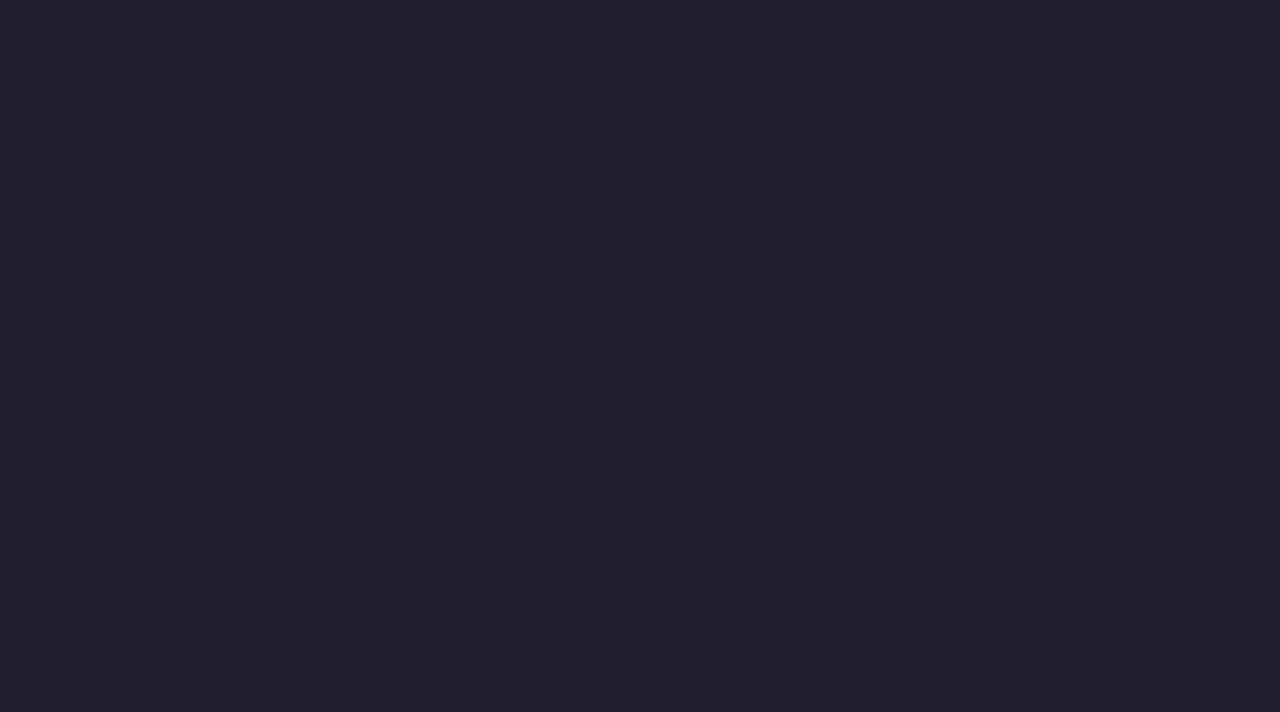
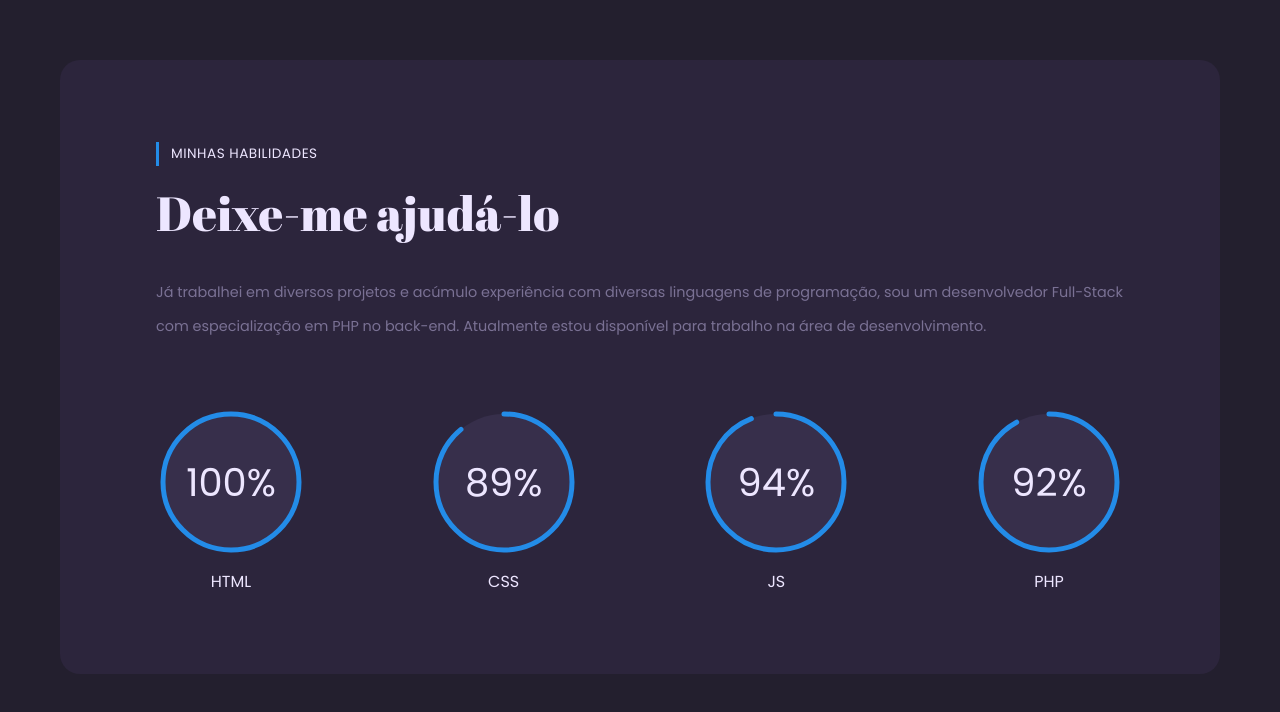
Before and after one commit to ViniciusCavalcanteSantos/portfolio, a Next.js app: page / in a window 1280 px wide. Shown: the part 828-1540 px from the top of the page. Before the commit the page ends 800 px from the top, so only its background shows below. Built offline with nearby package versions, Linux system fonts and the light colour scheme.

Commit message:
Feat: adds the skills section

```diff
--- a/src/app/layout.tsx
+++ b/src/app/layout.tsx
@@ -2,6 +2,7 @@ import type { Metadata } from 'next'
 import { Poppins } from 'next/font/google'
 import './globals.css'
 import Header from '@/components/Header'
+import Providers from './providers'
 
 const poppins = Poppins({ weight: ["400", "500", "600"], subsets: ['latin'] })
 
@@ -24,9 +25,11 @@ export default function RootLayout({
   return (
     <html lang="pt-BR">
       <body className={poppins.className + " dark"}>
-        <Header />
+        <Providers>
+          <Header />
 
-        {children}
+          {children}
+        </Providers>
       </body>
     </html>
   )
--- a/src/app/page.tsx
+++ b/src/app/page.tsx
@@ -1,6 +1,7 @@
 "use client"
 
-import Introduction from "@/components/Introduction"
+import SectionIntroduction from "@/components/SectionIntroduction"
+import SectionSkills from "@/components/SectionSkills"
 import styled from "styled-components"
 
 const Main = styled.main`
@@ -16,7 +17,8 @@ const Main = styled.main`
 export default function Page() {
   return (
     <Main>
-      <Introduction />
+      <SectionIntroduction />
+      <SectionSkills />
     </Main>
   )
 }
--- /dev/null
+++ b/src/components/ProgressCircle.tsx
@@ -0,0 +1,99 @@
+import { useEffect, useRef, useState } from "react"
+import styled from "styled-components"
+import { useIntersectionObserver } from "usehooks-ts"
+
+const Container = styled.div`
+`
+
+const CounterContainer = styled.div`
+  width: 150px;
+  height: 150px;
+  position: relative;
+`
+
+const Svg = styled.svg`
+  position: absolute;
+  width: 100%;
+  height: 100%;
+  top: 50%;
+  left: 50%;
+  transform: translate(-50%, -50%) rotate(-90deg);
+`
+
+const Circle = styled.circle`
+  fill: var(--bg-color-3);
+  stroke: var(--primary);
+  stroke-dasharray: 427;
+  stroke-dashoffset: 427;
+  stroke-linecap: round;
+  stroke-width: 5px;
+  transition: stroke-dashoffset 2s ease-in-out 0s;
+`
+
+const Counter = styled.h4`
+  position: absolute;
+  top: 50%;
+  left: 50%;
+  transform: translate(-50%, -50%);
+  color: var(--text-primary);
+  font-size: 2.4rem;
+  font-weight: 400;
+`
+
+const Title = styled.h3`
+  color: var(--text-primary);
+  margin-top: .75rem;
+  text-align: center;
+  font-size: 1rem;
+  font-weight: 400;
+`
+
+interface ProgressCircleProps {
+  percentage: number,
+  title?: string
+}
+
+export default function ProgressCircle({ percentage, title }: ProgressCircleProps) {
+  const [currentPercentage, setCurrentPercentage] = useState(0);
+  const [strokeValue, setStrokeValue] = useState(427);
+
+  const updatePercentage = () => {
+    setStrokeValue(427 - 427 * (percentage / 100))
+
+    const interval = setInterval(() => {
+      setCurrentPercentage(prevPercentage => {
+        // Para o contador
+        if(prevPercentage >= percentage) {
+          clearInterval(interval)
+          return percentage;
+        }
+
+        return(prevPercentage + 1);
+      })
+    }, 12);
+  }
+
+  const ref = useRef<HTMLDivElement | null>(null)
+  const entry = useIntersectionObserver(ref, {})
+  if(entry?.isIntersecting) {
+    if(currentPercentage === 0) {
+      setTimeout(updatePercentage, 400)
+    }
+  }
+
+  return(
+    <Container ref={ref}>
+      <CounterContainer>
+        <Svg>
+          <Circle cx="75" cy="75" r="68" style={{strokeDashoffset: `${strokeValue}px`}}></Circle>
+        </Svg>
+
+        <Counter>
+          <span>{currentPercentage}</span>%
+        </Counter>
+      </CounterContainer>
+
+      {title && <Title>{title}</Title>}
+    </Container>
+  )
+}
--- a/src/components/Introduction.tsx
+++ b/src/components/SectionIntroduction.tsx
@@ -36,7 +36,7 @@ const DevImage = styled(Image)`
   }
 `
 
-export default function Introduction() {
+export default function SectionIntroduction() {
   return(
     <Section>
       <Container>
--- /dev/null
+++ b/src/components/SectionSkills.tsx
@@ -0,0 +1,31 @@
+import styled from "styled-components"
+import Topic from "./Topic"
+import Skills from "./Skills"
+
+const Section = styled.section`
+  padding: 96px 0;
+  width: 100%;
+`
+
+const Container = styled.div`
+  width: 100%;
+  background-color: var(--bg-color-2);
+  padding: 5rem 6rem;
+  border-radius: 20px;
+
+  p {
+    margin: 2rem 0;
+  }
+`
+
+export default function SectionSkills() {
+  return(
+    <Section>
+      <Container>
+        <Topic topic="Minhas Habilidades" title="Deixe-me ajudá-lo" description="Já trabalhei em diversos projetos e acúmulo experiência com diversas linguagens de programação, sou um desenvolvedor Full-Stack com especialização em PHP no back-end. Atualmente estou disponível para trabalho na área de desenvolvimento." />
+
+        <Skills />
+      </Container>
+    </Section>
+  )
+}
--- /dev/null
+++ b/src/components/Skills.tsx
@@ -0,0 +1,20 @@
+import styled from "styled-components"
+import ProgressCircle from "./ProgressCircle"
+const SkillsProgressContainer = styled.div`
+  display: flex;
+  justify-content: space-between;
+  flex-wrap: wrap;
+  gap: 4rem;
+  margin-top: 4rem;
+`
+
+export default function Skills() {
+  return(
+    <SkillsProgressContainer>
+      <ProgressCircle percentage={100} title="HTML"/>
+      <ProgressCircle percentage={89} title="CSS"/>
+      <ProgressCircle percentage={94} title="JS"/>
+      <ProgressCircle percentage={92} title="PHP"/>
+    </SkillsProgressContainer>
+  )
+}
```
